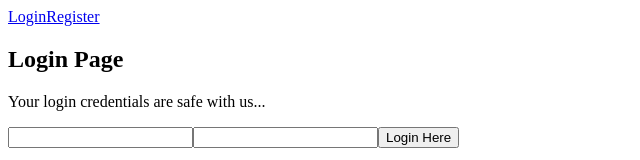
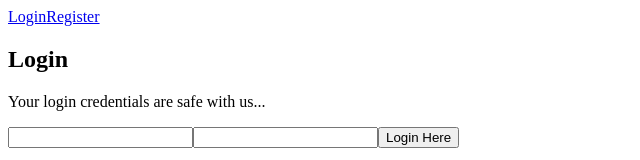
Before and after one commit to practiceuserjain/restapp, a React app in the folder frontend/: page / in a window 1280 px wide. Shown: the top 160 px of the page, without its empty margins (0-640 px from the left). Built offline with nearby package versions, Linux system fonts and the light colour scheme; the HTML template or start-up script is replaced by a standard one.

Commit message:
Login change msg

```diff
--- a/frontend/src/pages/Login.jsx
+++ b/frontend/src/pages/Login.jsx
@@ -34,7 +34,7 @@ function Login() {
   return (
     <div className="container mt-3">
 
-      <h2>Login Page</h2>
+      <h2>Login</h2>
       <p>Your login credentials are safe with us...</p>
       <form onSubmit={submit}>
         <input name="email" onChange={change} className="form-control mb-2" />
```
